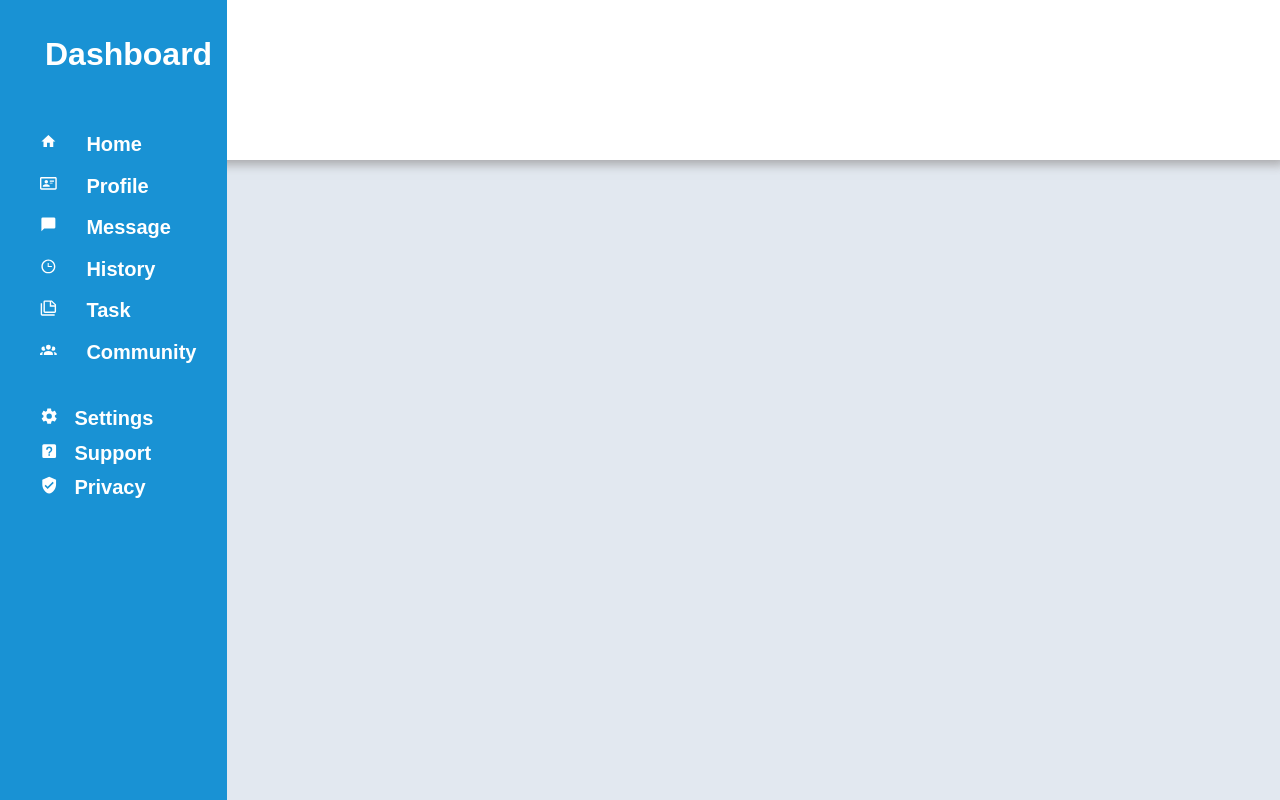
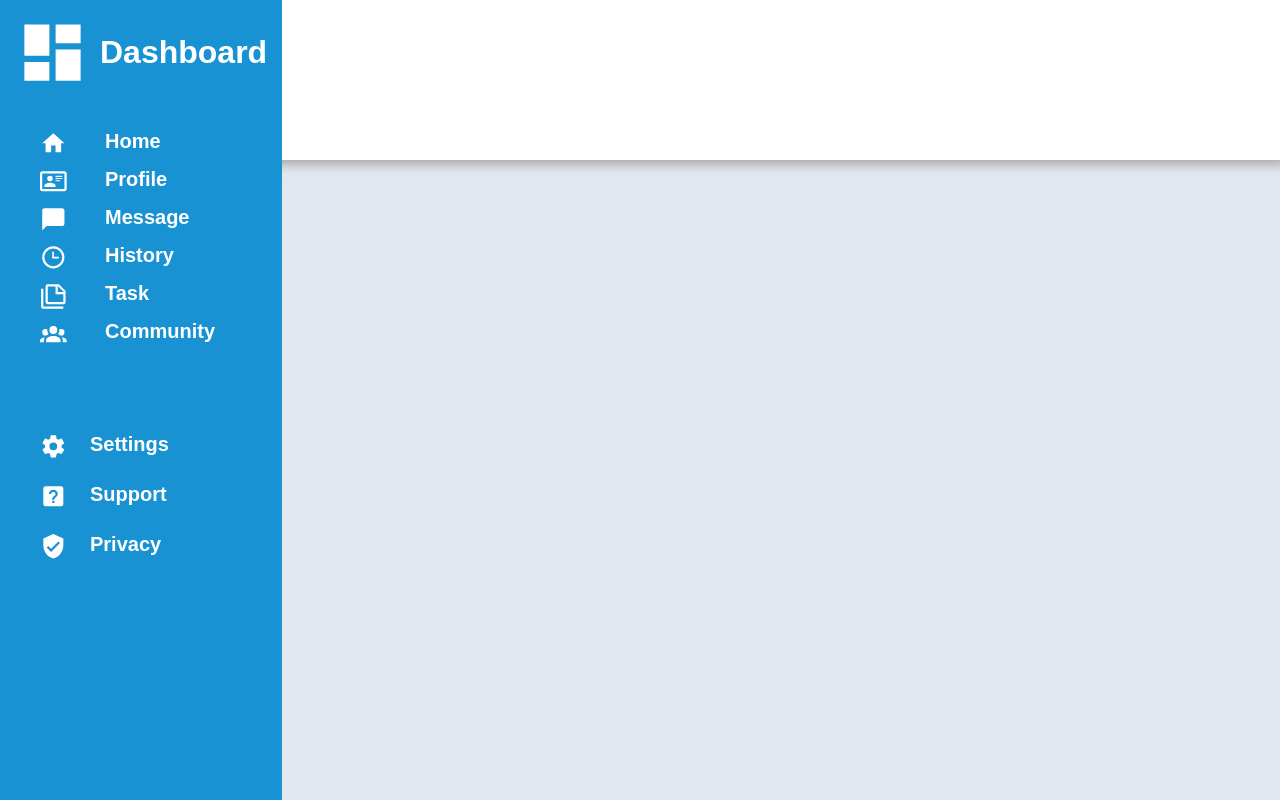
Before and after one commit to Negrea-Andrei/Admin-Grid, a plain HTML site: page index.html in a window 1280 px wide. Drawn offline with Linux system fonts and the light colour scheme.

Commit message:
Stoped the svg to change size

```diff
--- a/index.html
+++ b/index.html
@@ -13,10 +13,9 @@
     <div class="search"></div>
     <div class="nav">
         <div class="nav-logo">
-            <svg xmlns="http://www.w3.org/2000/svg" viewBox="-5 0 25 25">
+            <svg xmlns="http://www.w3.org/2000/svg" viewBox="0 0 24 24">
                 <title>view-dashboard</title>
-                <path d="M13,3V9H21V3M13,21H21V11H13M3,21H11V15H3M3,13H11V3H3V13Z" fill="white">
-            </svg>
+                <path d="M13,3V9H21V3M13,21H21V11H13M3,21H11V15H3M3,13H11V3H3V13Z" fill="white"></svg>
             <div class="nav-name">Dashboard</div>
         </div>
         <div class="nav-buttons">
--- a/stylesheet.css
+++ b/stylesheet.css
@@ -35,18 +35,18 @@ body {
 
 .nav-logo {
     display: grid;
-    grid-template-columns: 1fr 4fr;
-    gap: 30px;
+    grid-template-columns: 75px 3fr;
+    gap: 10px;
     color: rgb(255, 255, 255);
     align-items: center;
-    font-size: xx-large;
+    font-size: 2rem;
 }
 
 .nav-buttons{
     display: grid;
     padding-left: 25px;
     gap: 15px;
-    grid-template-columns: 1fr 4fr;
+    grid-template-columns: 50px 4fr;
     grid-template-rows: repeat(6, 0.4fr);
     font-size: 20px;
     color: rgb(255, 255, 255);
@@ -55,7 +55,8 @@ body {
 .nav-settings {
     display: grid;
     padding-left: 25px;
-    grid-template-columns: 1fr 4fr;
+    padding-top: 50px;
+    grid-template-columns: 50px 4fr;
     grid-template-rows: repeat(3, 1fr);
     font-size: 20px;
     color: rgb(255, 255, 255);
```
Also changed, not shown: view-dashboard.svg (added).
